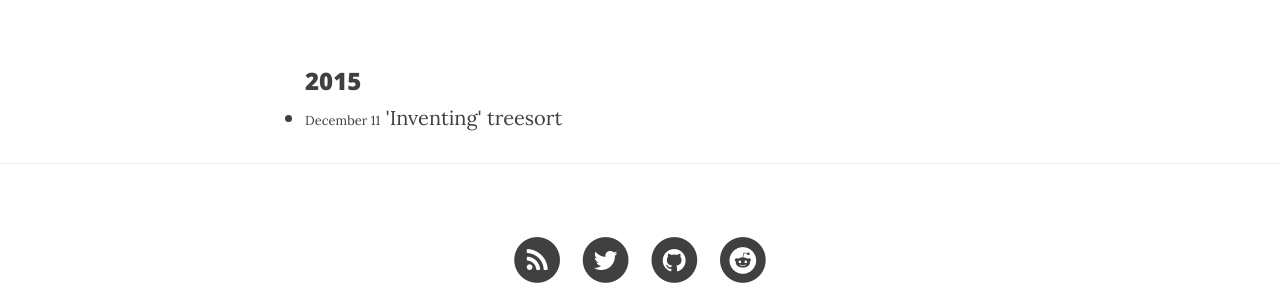
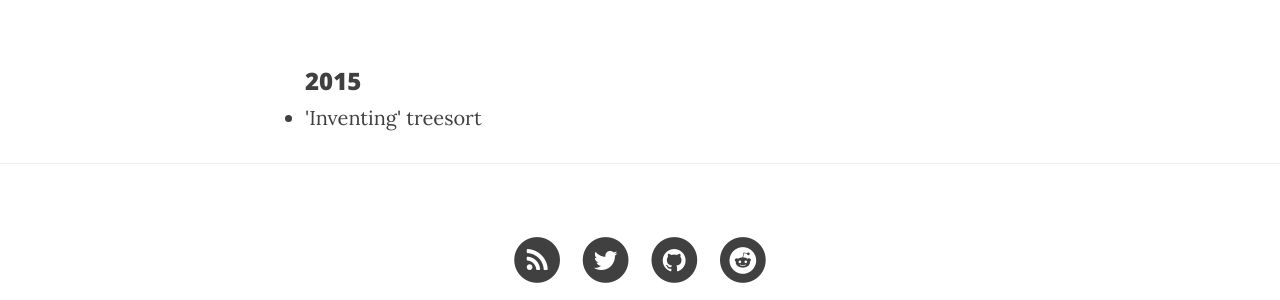
Before and after one commit to nicolas-siplis-zz/nicolas-siplis.github.io, a Jekyll site: the page built from archive.html, in a window 1280 px wide. Shown: the part 424-724 px from the top of the page. Built offline with Jekyll 4.4.1, drawn with Linux system fonts in a browser that asks for light colours; nearby versions of some CDN libraries.

Commit message:
Added 'Archive' page

```diff
--- a/archive.html
+++ b/archive.html
@@ -16,6 +16,6 @@ title: "Archive"
       {% endif %}
     {% endunless %}
 
-    <li><font size="2">{{ post.date | date:"%B %d" }}</font> <a href="{{ post.url }}">{{ post.title }}</a></li>
+    <li><a href="{{ post.url }}">{{ post.title }}</a></li>
   {% endfor %}
 </ul>
```
